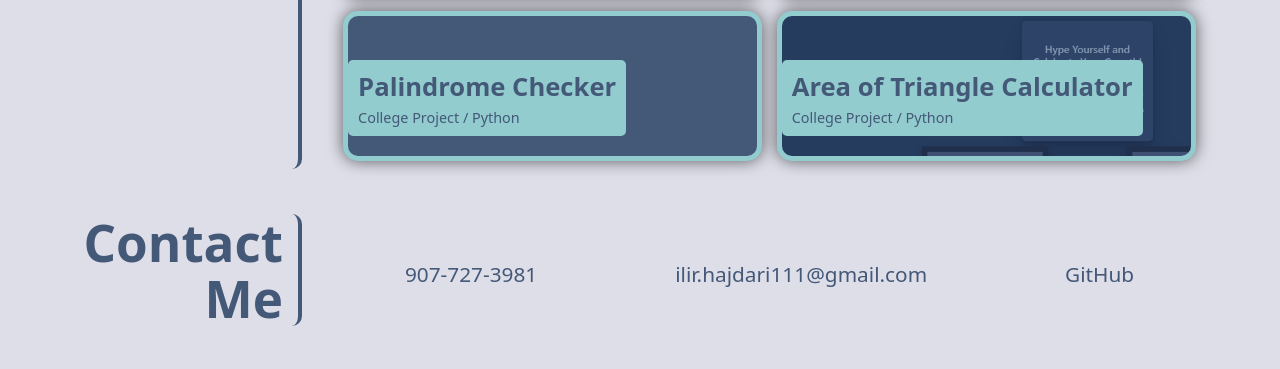
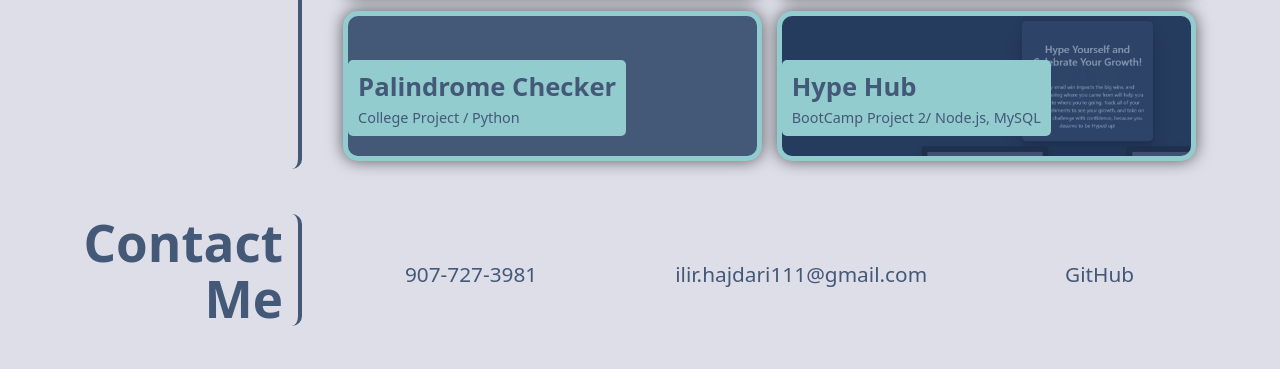
Before and after one commit to IlirHajdari/ilir-hajdari-portfolio, a plain HTML site: page index.html in a window 1280 px wide. Shown: the part 1315-1684 px from the top of the page. Drawn offline with Linux system fonts and the light colour scheme.

Commit message:
updated the html h3 and span on project 5

```diff
--- a/index.html
+++ b/index.html
@@ -131,8 +131,8 @@
             class="flex-item hype-hub"
           >
             <div>
-              <h3>Area of Triangle Calculator</h3>
-              <span>College Project / Python</span>
+              <h3>Hype Hub</h3>
+              <span>BootCamp Project 2/ Node.js, MySQL</span>
             </div>
           </a>
         </div>
```
